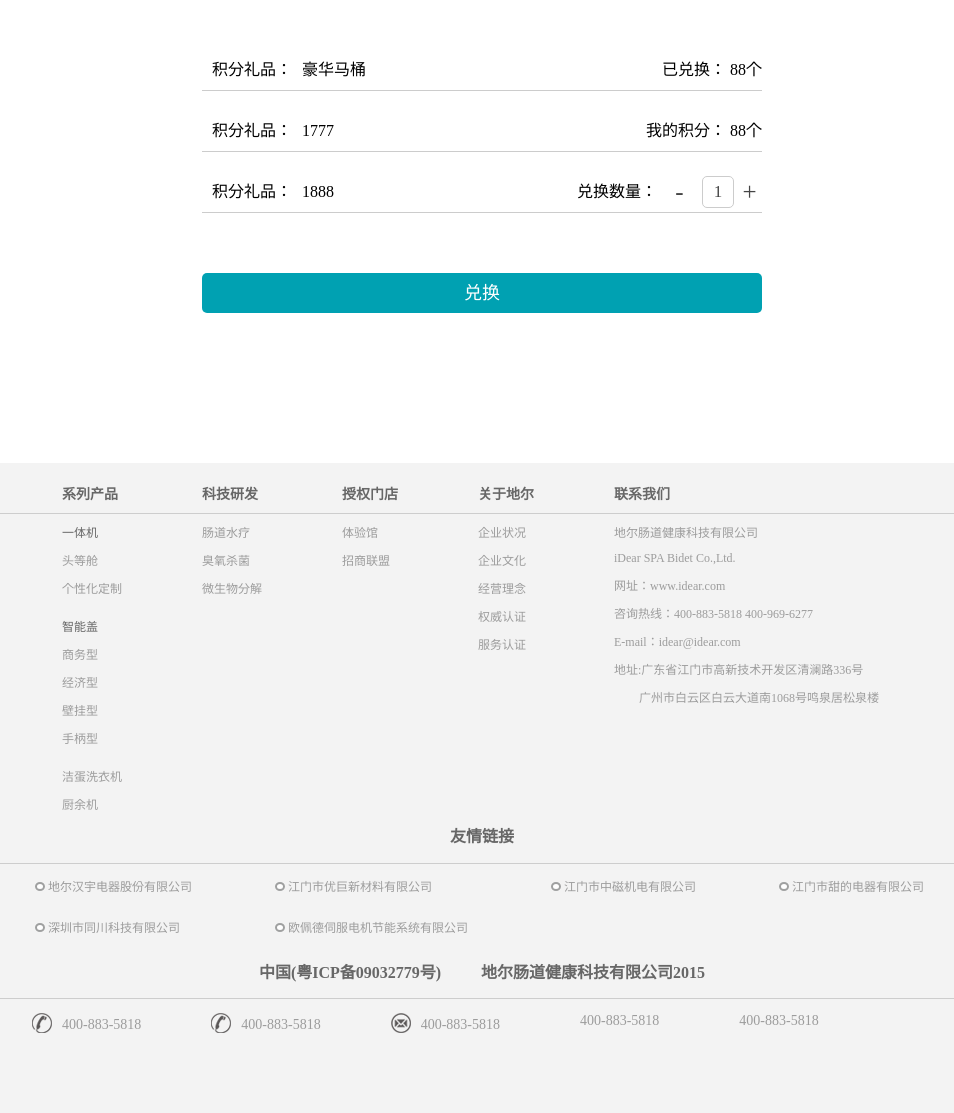
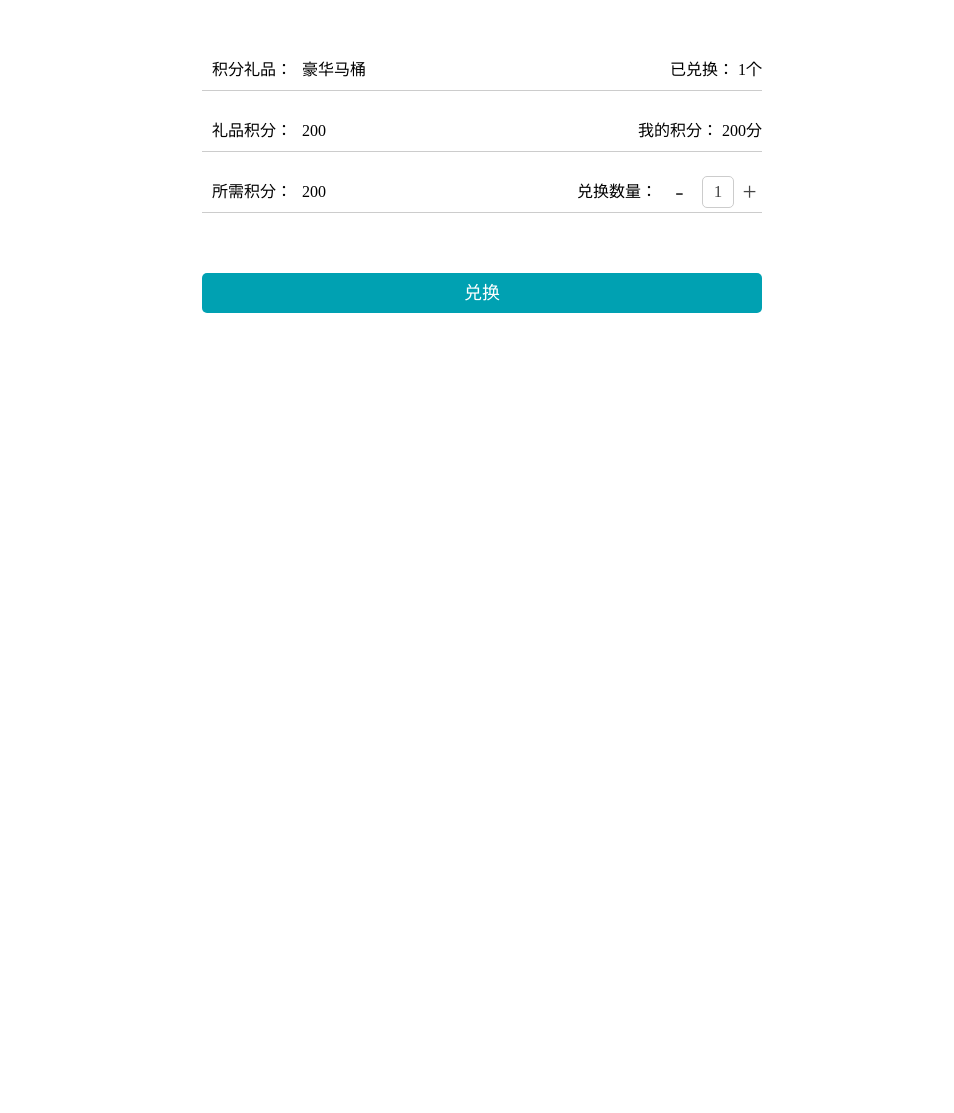
Before and after one commit to qdlyh/idear, a website: page PCidear/src/conversion.html in a window 1280 px wide. Shown: the part 1340-2453 px from the top of the page, without its empty margins (158-1112 px from the left). After the commit the page ends 1803 px from the top, so only its background shows below. Drawn offline with Linux system fonts and the light colour scheme; files whose address does not match are found by name.

Commit message:
Update conversion.html

```diff
--- a/PCidear/src/conversion.html
+++ b/PCidear/src/conversion.html
@@ -57,6 +57,7 @@
             <div class="nav-right">
                 <ul>
                     <li><a href="index.html"><img src="image/15615611.png" alt=""></a></li>
+                    <li><a href="myDatum.html"><img src="image/12312312.png" alt=""></a></li>
                     <li><a href="myCart.html"><img src="image/165162313.png" alt=""></a></li>
                     <li class="nav-open-ul">
                         <a href="javascript:;"><img src="image/596296418.png" alt=""></a>
@@ -110,26 +111,25 @@
                             <li>豪华马桶</li>
                             <li class="right-msg">
                                 <span>已兑换：</span>
-                                <span><span>88</span>个</span>
+                                <span><span class="integral-count">1</span>个</span>
                             </li>
                         </ul>
                     </div>
                     <div class="msg">
                         <ul>
-                            <li>积分礼品：</li>
-                            <li>1777</li>
+                            <li>礼品积分：</li>
+                            <li class="goods-integral">200</li>
                             <li class="right-msg">
                                 <span>我的积分：</span>
-                                <span><span>88</span>个</span>
+                                <span><span class="my-integral">200</span>分</span>
                             </li>
                         </ul>
                     </div>
                     <div class="msg">
                         <ul>
-                            <li>积分礼品：</li>
-                            <li>1888</li>
+                            <li>所需积分：</li>
+                            <li class="need-integral">200</li>
                             <li class="right-msg">
-
                                 <ul class="goods-count">
                                     <span class="goods-count-text">兑换数量：</span>
                                     <li><span class="subtract-btn">-</span></li>
@@ -148,97 +148,11 @@
 
         <div class="link">
             <!-- 底部html包含在这里面 -->
-            <div class="footer">
-                <div class="hr1"></div>
-                <div class="footer-title-box">
-                    <ul class="footer-text footer-text-one">
-                        <li class="footer-title"><a>系列产品</a></li>
-                        <li class="footer-title2">一体机</li>
-                        <li><a href="shopdetail.html?type=头等舱">头等舱</a></li>
-                        <li><a href="shopdetail.html?type=个性化定制">个性化定制</a></li>
-                        <li class="footer-title2">智能盖</li>
-                        <li><a href="shopdetail.html?type=商务型">商务型</a></li>
-                        <li><a href="shopdetail.html?type=经济型">经济型</a></li>
-                        <li><a href="shopdetail.html?type=壁挂型">壁挂型</a></li>
-                        <li><a href="shopdetail.html?type=手柄型">手柄型</a></li>
-                        <li class="footer-title2"><a href="shopdetail.html?type=洁蛋洗衣机">洁蛋洗衣机</a></li>
-                        <li><a href="shopdetail.html?type=个性化定制">厨余机</a></li>
-                    </ul>
-
-                    <ul class="footer-text">
-                        <li class="footer-title"><a>科技研发</a></li>
-                        <li><a href="techonlogy.html?type=肠道水疗">肠道水疗</a></li>
-                        <li><a href="techonlogy.html?type=臭氧杀菌">臭氧杀菌</a></li>
-                        <li><a href="techonlogy.html?type=微生物分解">微生物分解</a></li>
-                    </ul>
-
-                    <ul class="footer-text">
-                        <li class="footer-title"><a>授权门店</a></li>
-                        <li><a href="seekStore.html">体验馆</a></li>
-                        <li><a href="#">招商联盟</a></li>
-                    </ul>
-
-                    <ul class="footer-text">
-                        <li class="footer-title"><a>关于地尔</a></li>
-                        <li><a href="about.html?type=企业状况">企业状况</a></li>
-                        <li><a href="about.html?type=企业文化">企业文化</a></li>
-                        <li><a href="about.html?type=经营理念">经营理念</a></li>
-                        <li><a href="about.html?type=权威认证">权威认证</a></li>
-                        <li><a href="service.html">服务认证</a></li>
-                    </ul>
-
-                    <ul class="footer-text">
-                        <li class="footer-title"><a>联系我们</a></li>
-                        <li>地尔肠道健康科技有限公司</li>
-                        <li>iDear SPA Bidet Co.,Ltd.</li>
-                        <li><a href="javascript:;">网址：www.idear.com</a></li>
-                        <li>咨询热线：400-883-5818 400-969-6277</li>
-                        <li>E-mail：idear@idear.com</li>
-                        <li>地址:广东省江门市高新技术开发区清澜路336号</li>
-                        <li style="margin-left:25px;">广州市白云区白云大道南1068号鸣泉居松泉楼</li>
-                    </ul>
-                </div>
-                <div class="footer-company">
-                    <h4>友情链接</h4>
-                    <div class="hr1 hr2"></div>
-                    <div class="company-box">
-                        <ul class="company">
-                            <li><span class="circle"></span><a href="http://www.idearhanyu.com/">地尔汉宇电器股份有限公司</a></li>
-                            <li><span class="circle"></span><a href="http://www.tc-robot.com/">深圳市同川科技有限公司</a></li>
-                        </ul>
-                        <ul class="company">
-                            <li><span class="circle"></span><a href="http://www.china-uju.com/">江门市优巨新材料有限公司</a></li>
-                            <li><span class="circle"></span><a href="http://cn.made-in-china.com/showroom/opdmotor">欧佩德伺服电机节能系统有限公司</a></li>
-                        </ul>
-                        <ul class="company">
-                            <li><span class="circle"></span><a href="http://2296378.b2b.jinanfa.cn/">江门市中磁机电有限公司</a></li>
-                        </ul>
-                        <ul class="company">
-                            <li><span class="circle"></span><a href="http://8212501.czvv.com/">江门市甜的电器有限公司</a></li>
-                        </ul>
-                    </div>
-                    <div class="icp">
-                        <h4>中国(粤ICP备09032779号)</h4>
-                        <h4>地尔肠道健康科技有限公司2015</h4>
-                    </div>
-                    <div class="hr1 hr3"></div>
-                </div>
-                <div class="relation">
-                    <ul>
-                        <li><img src="image/151516161.png" alt="">400-883-5818</li>
-                        <li><img src="image/151516161.png" alt="">400-883-5818</li>
-                        <li><img src="image/156161616.png" alt="">400-883-5818</li>
-                        <li><img src="image/155416165.png" alt="">400-883-5818</li>
-                        <li><img src="image/155416165.png" alt="">400-883-5818</li>
-                    </ul>
-                </div>
-            </div>
         </div>
     </div>
     <script src="js/jquery.js"></script>
     <script src="js/conversion.js"></script>
     <script src="js/nav.js"></script>
-    <script src="js/shopping/conversion.js"></script>
 </body>
 
 </html>
```
